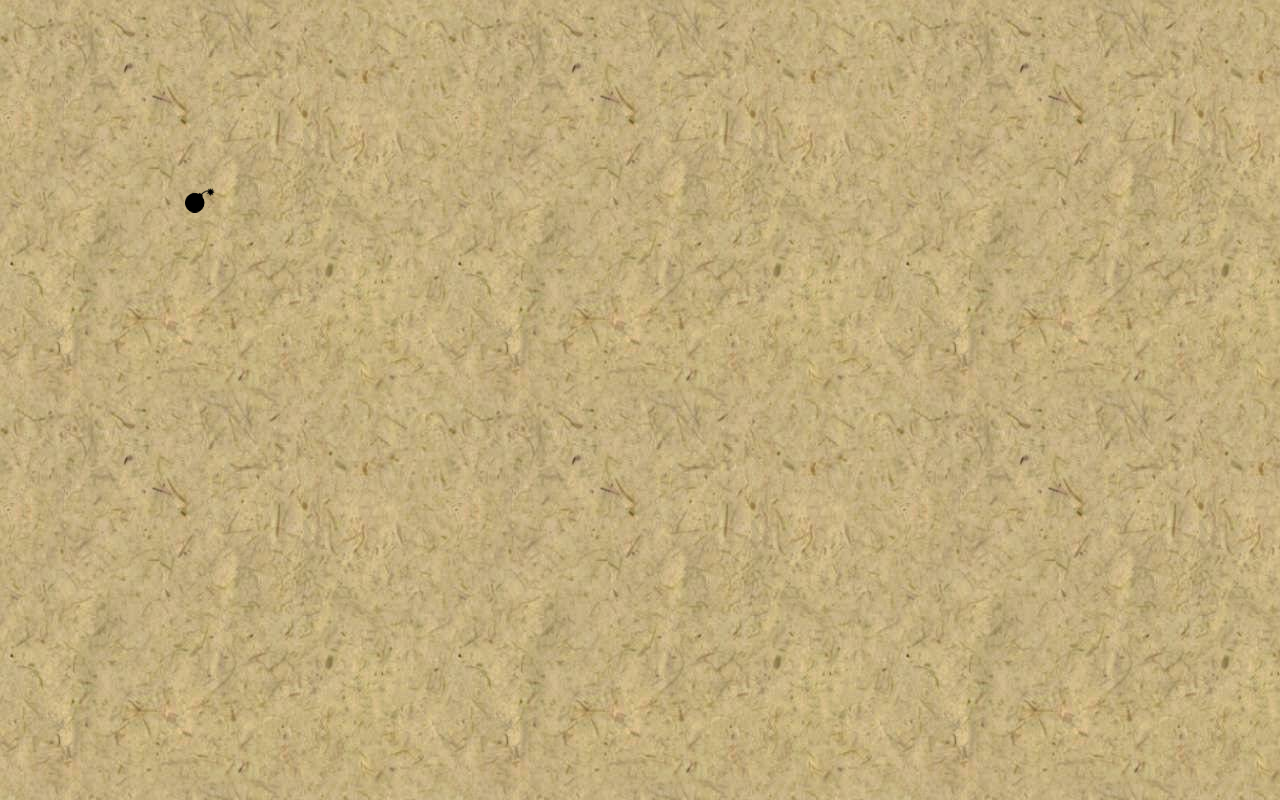
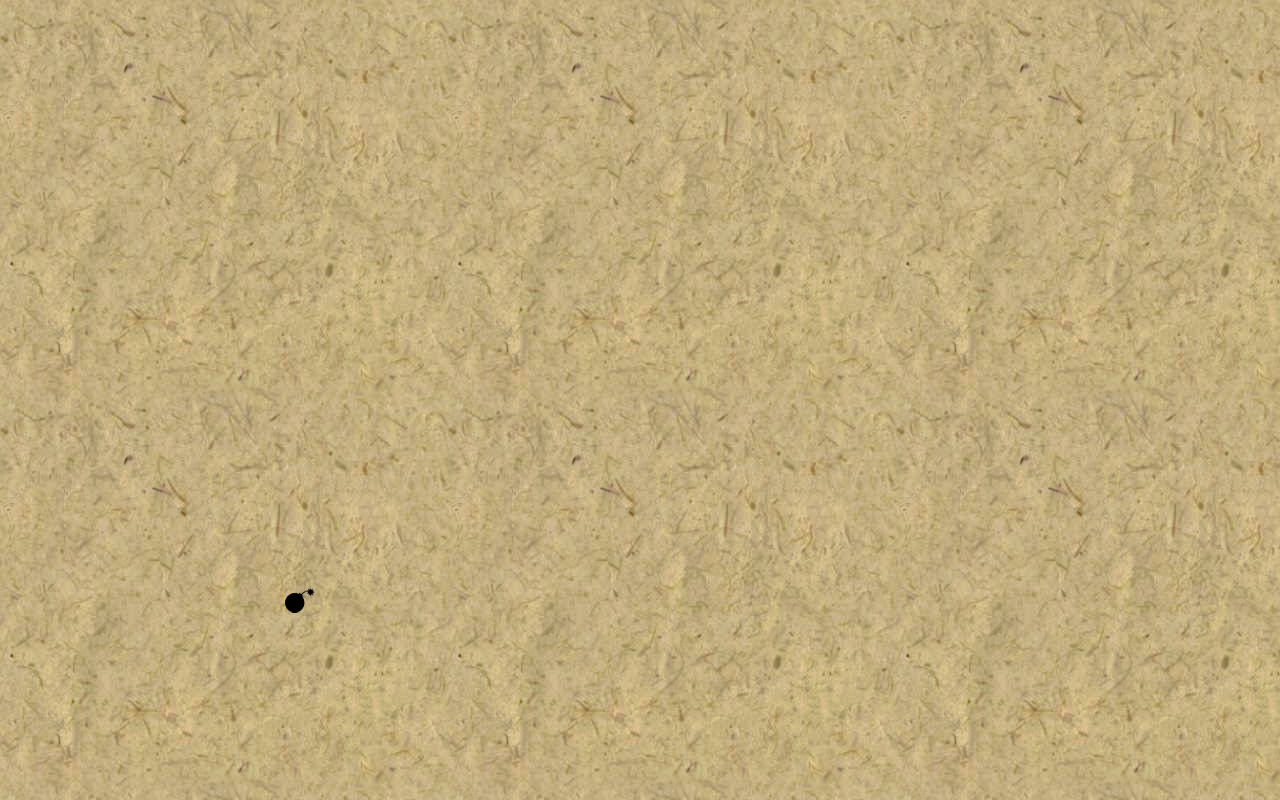
Before and after one commit to neromike/footstep, a plain HTML site: page index.html in a window 1280 px wide. Drawn offline with Linux system fonts and the light colour scheme.

```diff
--- a/index.html
+++ b/index.html
@@ -161,7 +161,7 @@ let item = []
 player.push(new Player(100, 100, 0, 'human'))	// Add the user-controlled player, player[0]
 
 // Add a bomb
-item.push(new Item(200, 200, 3*Math.PI/2, 'bomb'))	// Add a bomb
+item.push(new Item(300, 600, 3*Math.PI/2, 'bomb'))	// Add a bomb
 
 // Add an AI
 //player.push(new Player(20, canvas.height - 100, 0, 'bird'))
```
